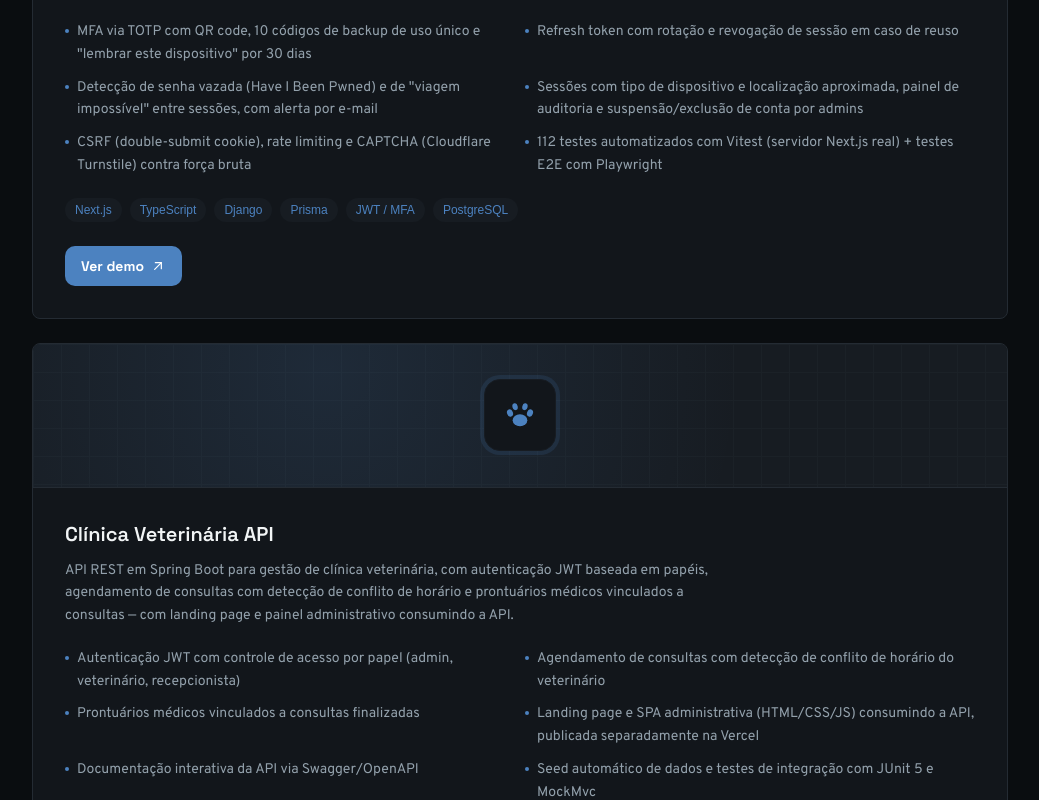
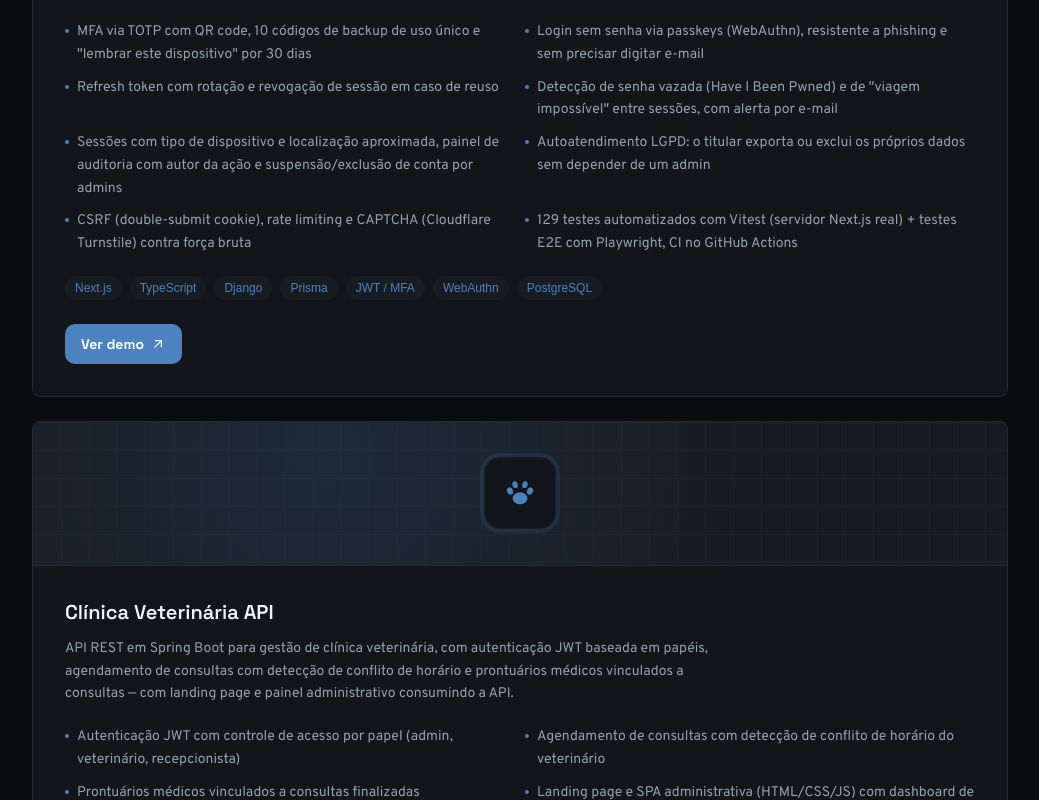
Before and after one commit to pedrolinard/portifolio, a Next.js app: page / in a window 1280 px wide. Shown: the part 3020-3820 px from the top of the page, without its empty margins (120-1159 px from the left). Built offline with nearby package versions, Linux system fonts and the light colour scheme; a web font is replaced by a local one.

Commit message:
Atualiza cards de projeto com mudanças recentes dos repos
Auth System: passkeys (WebAuthn), autoatendimento LGPD e 129 testes
(era 112). Clínica Veterinária API: dashboard com gráficos donut.

```diff
--- a/src/components/Projects.tsx
+++ b/src/components/Projects.tsx
@@ -18,13 +18,15 @@ const projects: Project[] = [
       "Gateway de autenticação em Next.js que centraliza cadastro, login e emissão de tokens JWT (par de chaves RS256) para outras aplicações consumirem como camada de identidade — incluindo um serviço em Django que valida os tokens sem ter login próprio.",
     highlights: [
       "MFA via TOTP com QR code, 10 códigos de backup de uso único e \"lembrar este dispositivo\" por 30 dias",
+      "Login sem senha via passkeys (WebAuthn), resistente a phishing e sem precisar digitar e-mail",
       "Refresh token com rotação e revogação de sessão em caso de reuso",
       "Detecção de senha vazada (Have I Been Pwned) e de \"viagem impossível\" entre sessões, com alerta por e-mail",
-      "Sessões com tipo de dispositivo e localização aproximada, painel de auditoria e suspensão/exclusão de conta por admins",
+      "Sessões com tipo de dispositivo e localização aproximada, painel de auditoria com autor da ação e suspensão/exclusão de conta por admins",
+      "Autoatendimento LGPD: o titular exporta ou exclui os próprios dados sem depender de um admin",
       "CSRF (double-submit cookie), rate limiting e CAPTCHA (Cloudflare Turnstile) contra força bruta",
-      "112 testes automatizados com Vitest (servidor Next.js real) + testes E2E com Playwright",
+      "129 testes automatizados com Vitest (servidor Next.js real) + testes E2E com Playwright, CI no GitHub Actions",
     ],
-    tags: ["Next.js", "TypeScript", "Django", "Prisma", "JWT / MFA", "PostgreSQL"],
+    tags: ["Next.js", "TypeScript", "Django", "Prisma", "JWT / MFA", "WebAuthn", "PostgreSQL"],
     liveHref: "https://auth-gateway-kappa.vercel.app",
   },
   {
@@ -36,7 +38,7 @@ const projects: Project[] = [
       "Autenticação JWT com controle de acesso por papel (admin, veterinário, recepcionista)",
       "Agendamento de consultas com detecção de conflito de horário do veterinário",
       "Prontuários médicos vinculados a consultas finalizadas",
-      "Landing page e SPA administrativa (HTML/CSS/JS) consumindo a API, publicada separadamente na Vercel",
+      "Landing page e SPA administrativa (HTML/CSS/JS) com dashboard de gráficos donut (consultas por status, pets por espécie), publicada separadamente na Vercel",
       "Documentação interativa da API via Swagger/OpenAPI",
       "Seed automático de dados e testes de integração com JUnit 5 e MockMvc",
     ],
```
